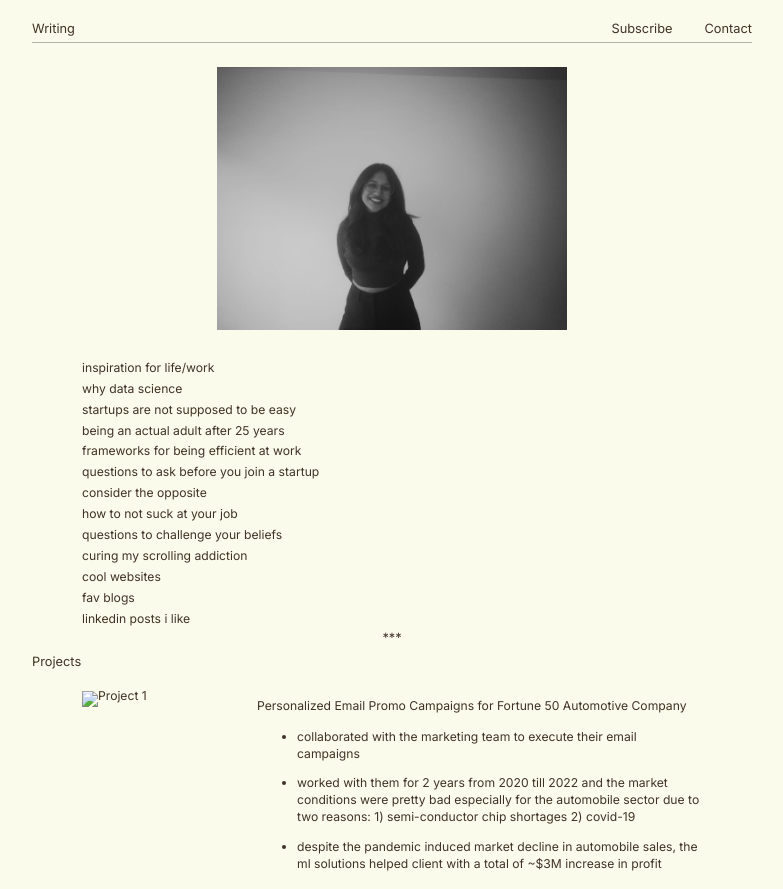
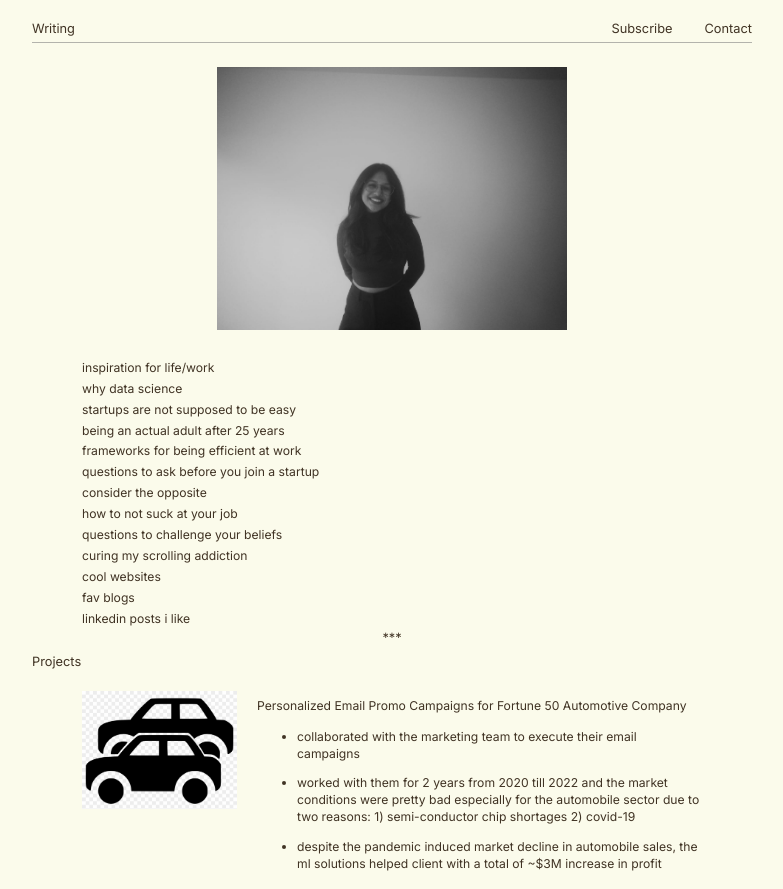
Before and after one commit to architavasuki/architavasuki.github.io, a Jekyll site: the page built from index.md, in a window 1280 px wide. Shown: the top 889 px of the page, without its empty margins (248-1031 px from the left). Built offline with Jekyll 4.4.1, drawn with Linux system fonts in a browser that asks for light colours; some of the changed text lies outside the part shown; grey boxes are pictures that could not be loaded.

Commit message:
image for project 1

```diff
--- a/index.md
+++ b/index.md
@@ -50,10 +50,10 @@ title: Archita Vasuki
         <li style="margin-bottom: 0.8rem;">collaborated with the data science team and UK category manager to build price elasticity models, score cards and dashboard</li>
         <li style="margin-bottom: 0.8rem;">dashboard enabled simulating changes in volume and revenue with change in price elasticity values wrt competitors
         <li style="margin-bottom: 0.8rem;">solution enabled additional ~$2M increase in profit for uk region</li>
-      </ul>
-    </div>
-  </div>
+      <!-- </ul> -->
+    <!-- </div> -->
+  <!-- </div> -->
 
   <!-- <a href="/projects/project-two">Another Interesting Project</a>
   <a href="/projects/project-three">Project Three: The Finale</a> -->
-</div>
+<!-- </div> -->
```
Also changed, not shown: assets/img/project1.jpg (added), assets/img/super-mario-level-up.png (added).
